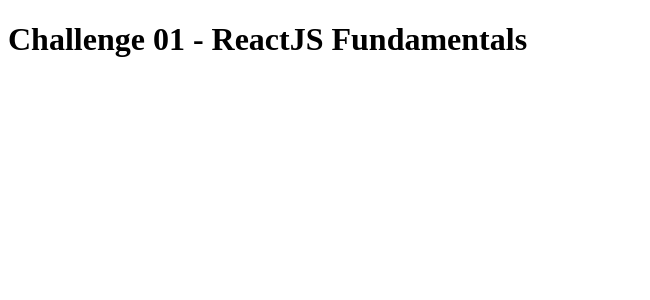
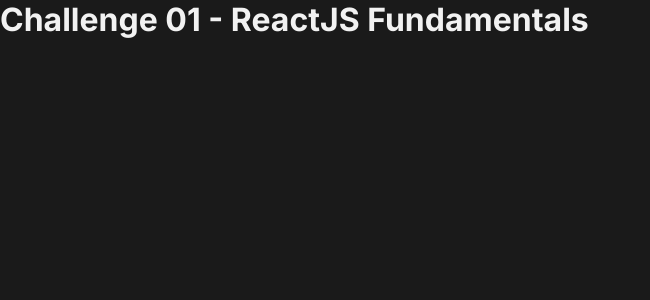
Before and after one commit to renatomarquesteles/ignite-challenge-01-reactjs-fundamentals, a React (Vite) app: page / in a window 1280 px wide. Shown: the top 300 px of the page, without its empty margins (0-650 px from the left). Built offline with nearby package versions, Linux system fonts and the light colour scheme.

Commit message:
adds Inter font family and global styles

```diff
--- a/index.html
+++ b/index.html
@@ -2,7 +2,11 @@
 <html lang="en">
   <head>
     <meta charset="UTF-8" />
+    <link rel="preconnect" href="https://fonts.googleapis.com">
+    <link rel="preconnect" href="https://fonts.gstatic.com" crossorigin>
     <meta name="viewport" content="width=device-width, initial-scale=1.0" />
+    <link href="https://fonts.googleapis.com/css2?family=Inter:wght@400;700&family=Roboto:wght@400;700&display=swap" rel="stylesheet">
+
     <title>Challenge 01 - ReactJS Fundamentals</title>
   </head>
   <body>
--- a/src/App.tsx
+++ b/src/App.tsx
@@ -1,3 +1,5 @@
+import './global.css';
+
 export const App = () => {
   return (
     <div>
--- /dev/null
+++ b/src/global.css
@@ -0,0 +1,32 @@
+:root {
+  --gray-100: #f2f2f2;
+  --gray-200: #d9d9d9;
+  --gray-300: #808080;
+  --gray-400: #333333;
+  --gray-500: #262626;
+  --gray-600: #1a1a1a;
+  --gray-700: #0d0d0d;
+  --purple: #8284fa;
+  --purple-dark: #5e60ce;
+  --blue: #4ea8de;
+  --blue-dark: #1e6f9f;
+  --danger: #e25858;
+}
+
+* {
+  margin: 0;
+  padding: 0;
+  box-sizing: border-box;
+}
+
+body {
+  background: var(--gray-600);
+  color: var(--gray-100);
+  -webkit-font-smoothing: antialiased;
+}
+
+body, input, textarea, button {
+  font-family: 'Inter', sans-serif;
+  font-weight: 400;
+  font-size: 1rem;
+}
```
